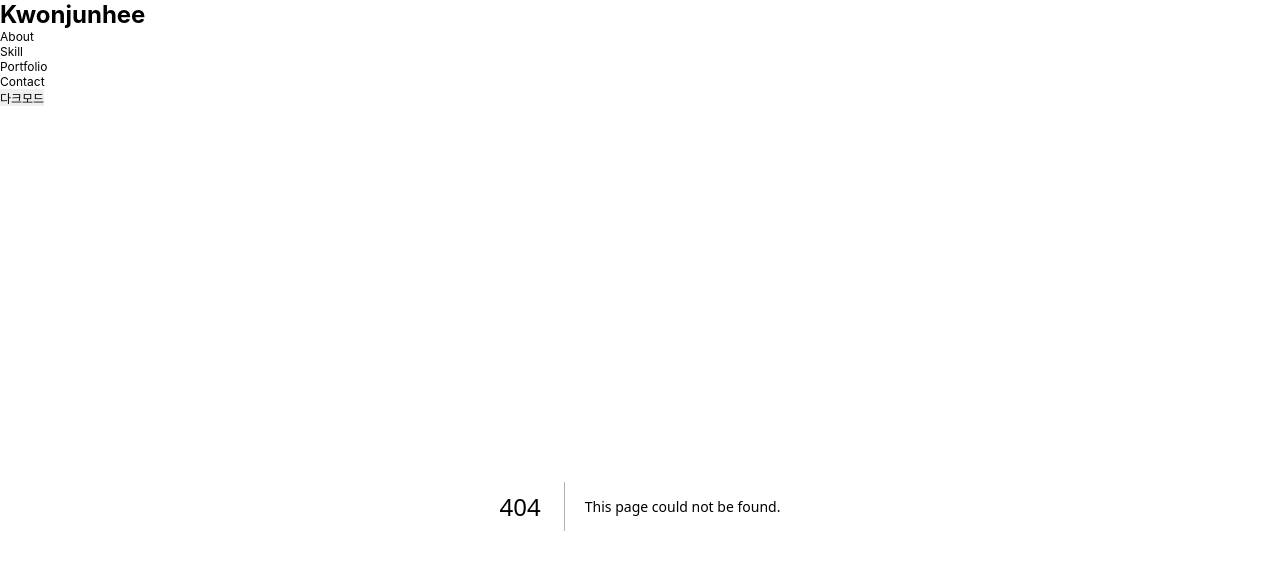
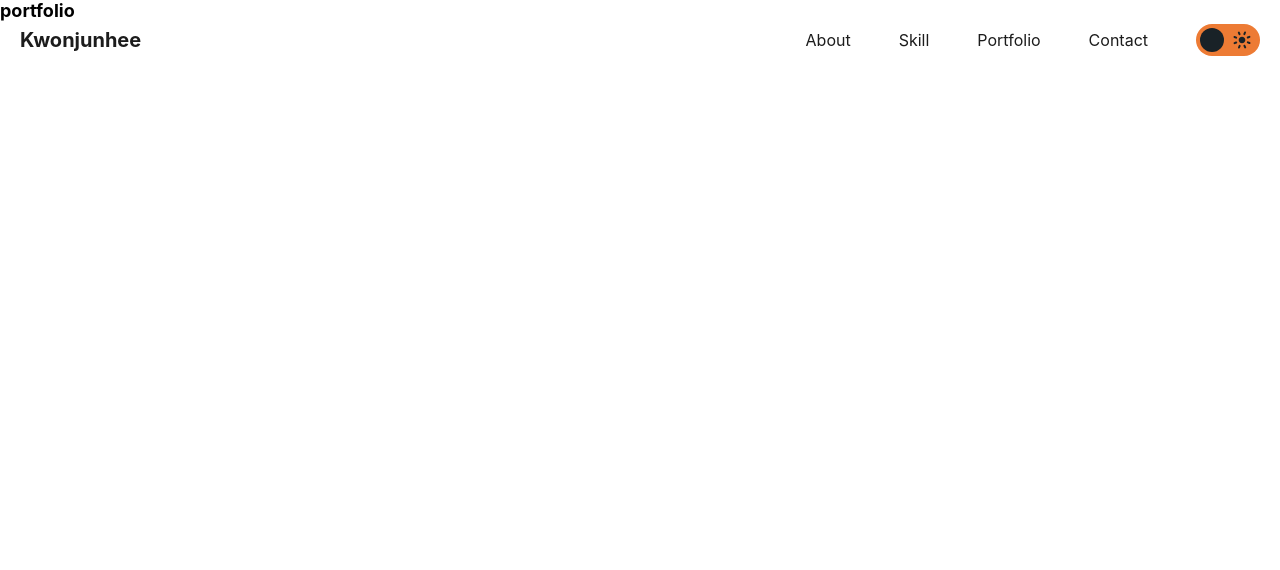
Before and after one commit to kjhto46/nextPortfolio, a Next.js app: page /portfolio in a window 1280 px wide. Before the commit this address had no page. Shown: the top 570 px of the page. Built offline with nearby package versions, Linux system fonts and the light colour scheme.

Commit message:
scss 작업 header 작업

```diff
--- a/app/Header.js
+++ /dev/null
@@ -1,33 +0,0 @@
-
-import Link from "next/link";
-import ThemeSwitcher from "./ThemeSwitcher";
-
-export default function Header() {
-
-
-  return (
-    <header>
-      <h1>
-        <Link href={"/"}>Kwonjunhee</Link>
-      </h1>
-      <nav>
-        <ul>
-          <li>
-            <Link href={"/about"}>About</Link>
-          </li>
-          <li>
-            <Link href={"/skill"}>Skill</Link>
-          </li>
-          <li>
-            <Link href={"/portfolio"}>Portfolio</Link>
-          </li>
-          <li>
-            <Link href={"/contact"}>Contact</Link>
-          </li>
-        </ul>
-
-        <ThemeSwitcher />
-      </nav>
-    </header>
-  );
-}
--- a/app/ThemeSwitcher.js
+++ /dev/null
@@ -1,47 +0,0 @@
-"use client";
-
-import { useEffect, useState } from "react";
-
-const ThemeSwitcher = () => {
-  const [darkTheme, setDarkTheme] = useState(undefined);
-
-  const handleToggle = () => {
-    setDarkTheme(!darkTheme);
-  };
-
-  useEffect(() => {
-    if (darkTheme !== undefined) {
-      if (darkTheme) {
-        document.body.setAttribute("data-theme", "dark");
-        window.localStorage.setItem("theme", "dark");
-      } else {
-        document.body.removeAttribute("data-theme");
-        window.localStorage.setItem("theme", "light");
-      }
-    }
-  }, [darkTheme]);
-
-  useEffect(() => {
-    const root = window.document.body;
-    const initialColorValue = root.style.getPropertyValue(
-      "--initial-color-mode"
-    );
-
-    setDarkTheme(initialColorValue === "dark");
-  }, []);
-
-  return (
-    <>
-      {darkTheme !== undefined && (
-        <button onClick={handleToggle}>
-          {darkTheme ? (
-            <div className="lightAni">라이트모드</div>
-          ) : (
-            <div className="darkAni">다크모드</div>
-          )}
-        </button>
-      )}
-    </>
-  );
-};
-export default ThemeSwitcher;
--- /dev/null
+++ b/app/common/css/Header.module.scss
@@ -0,0 +1,38 @@
+.header {
+  position: fixed; left: 0; right: 0; top: 0; height: var(--header-height-);
+
+  > div { display: flex; justify-content: space-between; align-items: center; width: 100%; max-width: 1600px; margin: 0 auto; }
+  h1 a { display: flex; justify-content: center; align-items: center; height: var(--header-height-); font-size: 20px; color:var(--font-color01); }
+
+  nav {display:flex; justify-content: flex-end; align-items: center;
+   ul {display:flex; align-items:center;
+      li a {padding:0 24px; line-height:var(--header-height-); font-size:16px; color:var(--font-color01);}
+   }
+   }
+
+  .colorModeBtn {
+    position: relative; display: flex; width: 64px; height: 32px; margin:0 0 0 24px; padding: 4px; background: var(--colorModeBtnBg); border-radius: 16px; transition: background 0.3s linear; cursor: pointer;
+
+    span { position: absolute; top: calc(50% - 12px); display: block; width: 24px; height: 24px; border-radius: 100%; background: var(--colorModeBtnColor); transition: left 0.3s linear; z-index: 2; }
+    svg {
+      position: absolute; top: calc(50% - 10px); width: 20px; height: 20px; transform: rotate(-180deg); opacity: 0; transition: all 0.3s ease;
+
+      &.darkSvg { left: 8px; }
+      &.lightSvg { right: 8px; }
+    }
+    &.lightmode {
+      span { left: 4px; }
+      svg {
+        &.darkSvg { transform: rotate(-180deg); opacity: 0; }
+        &.lightSvg { transform: rotate(0); opacity: 1; }
+      }
+    }
+    &.darkmode {
+      span { left: calc(100% - 28px); }
+      svg {
+        &.darkSvg { transform: rotate(0); opacity: 1; }
+        &.lightSvg { transform: rotate(-180deg); opacity: 0; }
+      }
+    }
+  }
+}
--- a/app/globals.scss
+++ b/app/common/css/globals.scss
@@ -6,11 +6,22 @@
 body, body[data-theme="light"]{
     --color0-f:#000;
     --colorf-0:#fff;
+
+    --font-color01:#1c1c1c;
+
+    --colorModeBtnBg:#ED7B34;
+    --colorModeBtnColor:#192227;
 }
 
 body[data-theme="dark"] {
     --color0-f:#fff;
     --colorf-0:#000;
+
+    --font-color01:#fff;
+
+    --colorModeBtnBg:#192227;
+    --colorModeBtnColor:#ED7B34;
+
 }
 
 *{outline:0!important; box-sizing:border-box;}
@@ -42,7 +53,6 @@ img,svg {width:auto; max-width:100%;}
     레이아웃
 ============================================================================================================*/
 .inner {position:relative; max-width:1440px; width:100%; margin:0 auto; padding:0 20px;}
-.inner:after {display:block; clear:both; content:'';}
 
 .only_pc {display:block;}
 .only_m {display:none;}
@@ -51,3 +61,8 @@ img,svg {width:auto; max-width:100%;}
     .only_pc {display:none;}
     .only_m {display:block;}
 }
+
+
+:root {
+    --header-height-:80px;
+ }
--- /dev/null
+++ b/app/common/inc/Header.js
@@ -0,0 +1,166 @@
+"use client";
+
+import { useEffect, useState } from "react";
+
+import Link from "next/link";
+import classes from "../css/Header.module.scss";
+
+export default function Header() {
+  const [darkTheme, setDarkTheme] = useState(undefined);
+
+  const handleToggle = () => {
+    setDarkTheme(!darkTheme);
+  };
+
+  useEffect(() => {
+    if (darkTheme !== undefined) {
+      if (darkTheme) {
+        document.body.setAttribute("data-theme", "dark");
+        window.localStorage.setItem("theme", "dark");
+      } else {
+        document.body.removeAttribute("data-theme");
+        window.localStorage.setItem("theme", "light");
+      }
+    }
+  }, [darkTheme]);
+
+  useEffect(() => {
+    const root = window.document.body;
+    const initialColorValue = root.style.getPropertyValue(
+      "--initial-color-mode"
+    );
+
+    setDarkTheme(initialColorValue === "dark");
+  }, []);
+
+  return (
+    <header className={classes.header}>
+      <div className="inner">
+        <h1>
+          <Link href={"/"}>Kwonjunhee</Link>
+        </h1>
+        <nav>
+          <ul>
+            <li>
+              <Link href={"/about"}>About</Link>
+            </li>
+            <li>
+              <Link href={"/skill"}>Skill</Link>
+            </li>
+            <li>
+              <Link href={"/portfolio"}>Portfolio</Link>
+            </li>
+            <li>
+              <Link href={"/contact"}>Contact</Link>
+            </li>
+          </ul>
+
+          <div
+            onClick={handleToggle}
+            className={`${classes.colorModeBtn} ${
+              darkTheme ? classes.darkmode : classes.lightmode
+            }`}
+          >
+            <span></span>
+              <svg
+              className={classes.darkSvg}
+                xmlns="http://www.w3.org/2000/svg"
+                width="20"
+                height="20"
+                viewBox="0 0 20 20"
+                fill="none"
+              >
+                <g clipPath="url(#clip0_727_435)">
+                  <path
+                    d="M13.3332 13.3338C9.64984 13.3338 6.6665 10.3505 6.6665 6.66712C6.6665 4.72546 7.50817 2.97546 8.83317 1.75879C4.78317 2.32546 1.6665 5.79212 1.6665 10.0005C1.6665 14.6005 5.39984 18.3338 9.99984 18.3338C14.2082 18.3338 17.6748 15.2171 18.2415 11.1671C17.0248 12.4921 15.2748 13.3338 13.3332 13.3338Z"
+                    fill="#ED7B34"
+                  />
+                </g>
+                <defs>
+                  <clipPath id="clip0_727_435">
+                    <rect width="20" height="20" fill="white" />
+                  </clipPath>
+                </defs>
+              </svg>
+              <svg
+              className={classes.lightSvg}
+                xmlns="http://www.w3.org/2000/svg"
+                width="20"
+                height="20"
+                viewBox="0 0 20 20"
+                fill="none"
+              >
+                <g clipPath="url(#clip0_740_656)">
+                  <path
+                    d="M9.99984 13.3337C11.8408 13.3337 13.3332 11.8413 13.3332 10.0003C13.3332 8.15938 11.8408 6.66699 9.99984 6.66699C8.15889 6.66699 6.6665 8.15938 6.6665 10.0003C6.6665 11.8413 8.15889 13.3337 9.99984 13.3337Z"
+                    fill="#192227"
+                  />
+                  <path
+                    d="M13.0085 2.5L12.3418 4.16667"
+                    stroke="#192227"
+                    strokeWidth="2"
+                    strokeMiterlimit="10"
+                    strokeLinecap="round"
+                  />
+                  <path
+                    d="M6.8252 2.56641L7.5252 4.22474"
+                    stroke="#192227"
+                    strokeWidth="2"
+                    strokeMiterlimit="10"
+                    strokeLinecap="round"
+                  />
+                  <path
+                    d="M2.5 6.99121L4.16667 7.65788"
+                    stroke="#192227"
+                    strokeWidth="2"
+                    strokeMiterlimit="10"
+                    strokeLinecap="round"
+                  />
+                  <path
+                    d="M2.56689 13.1746L4.22523 12.4746"
+                    stroke="#192227"
+                    strokeWidth="2"
+                    strokeMiterlimit="10"
+                    strokeLinecap="round"
+                  />
+                  <path
+                    d="M6.9917 17.4997L7.65837 15.833"
+                    stroke="#192227"
+                    strokeWidth="2"
+                    strokeMiterlimit="10"
+                    strokeLinecap="round"
+                  />
+                  <path
+                    d="M13.1751 17.4337L12.4751 15.7754"
+                    stroke="#192227"
+                    strokeWidth="2"
+                    strokeMiterlimit="10"
+                    strokeLinecap="round"
+                  />
+                  <path
+                    d="M17.5002 13.0085L15.8335 12.3418"
+                    stroke="#192227"
+                    strokeWidth="2"
+                    strokeMiterlimit="10"
+                    strokeLinecap="round"
+                  />
+                  <path
+                    d="M17.4332 6.8252L15.7749 7.5252"
+                    stroke="#192227"
+                    strokeWidth="2"
+                    strokeMiterlimit="10"
+                    strokeLinecap="round"
+                  />
+                </g>
+                <defs>
+                  <clipPath id="clip0_740_656">
+                    <rect width="20" height="20" fill="white" />
+                  </clipPath>
+                </defs>
+              </svg>
+          </div>
+        </nav>
+      </div>
+    </header>
+  );
+}
--- a/app/layout.js
+++ b/app/layout.js
@@ -1,5 +1,5 @@
-import "./globals.scss";
-import Header from "./Header";
+import "./common/css/globals.scss";
+import Header from "./common/inc/Header";
 
 export const metadata = {
   title: "Create Next App",
@@ -49,11 +49,11 @@ export default function RootLayout({ children }) {
   return (
     <html lang="en">
       <body>
-        <script
+        {/* <script
           dangerouslySetInnerHTML={{
             __html: themeInitializerScript,
           }}
-        ></script>
+        ></script> */}
         <Header />
         {children}
       </body>
--- /dev/null
+++ b/app/portfolio/page.js
@@ -0,0 +1,7 @@
+export default function Portfolio() {
+   return (
+     <div>
+       <h2>portfolio</h2>
+     </div>
+   );
+ }
```
Also changed, not shown: app/contact/page.js (added, +7 -0 lines), app/skill/page.js (added, +7 -0 lines), app/Header.module.scss (deleted).
